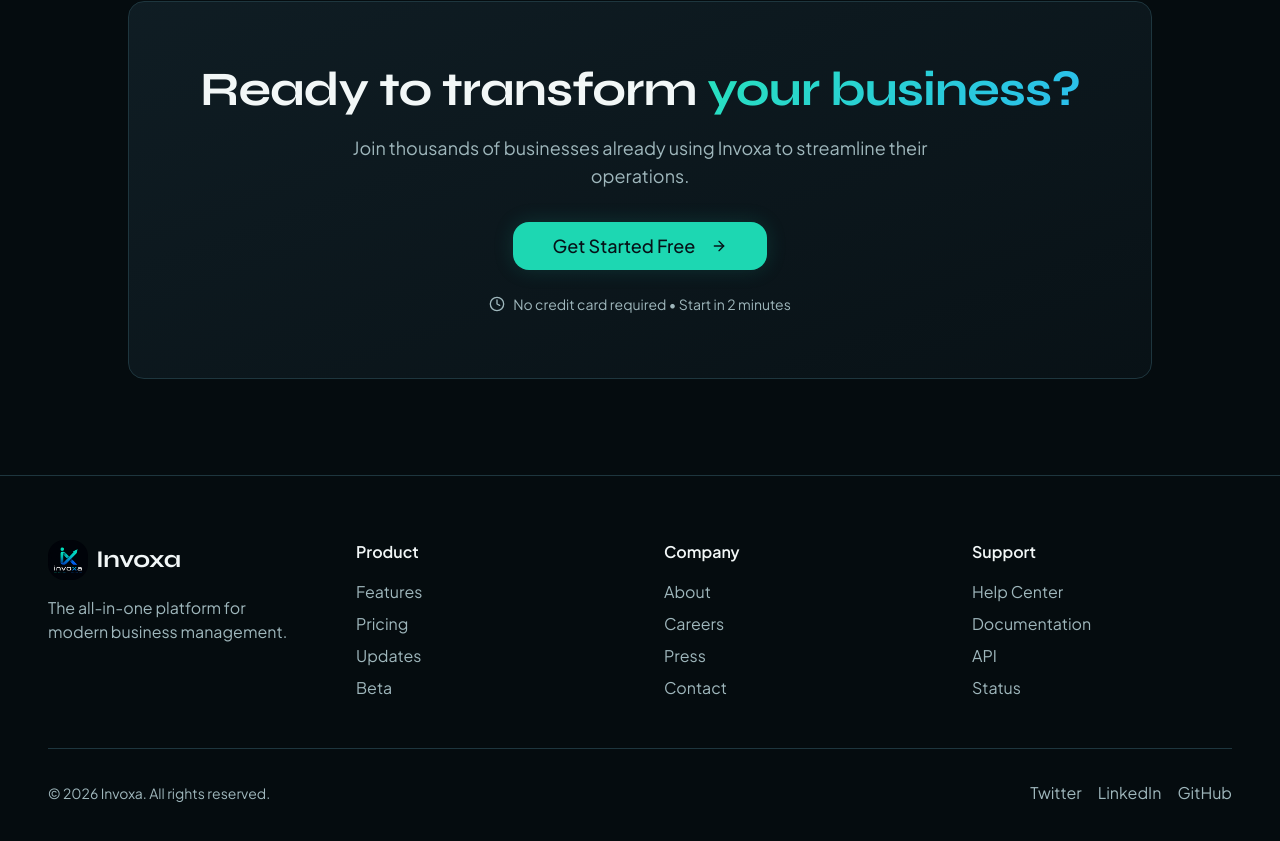
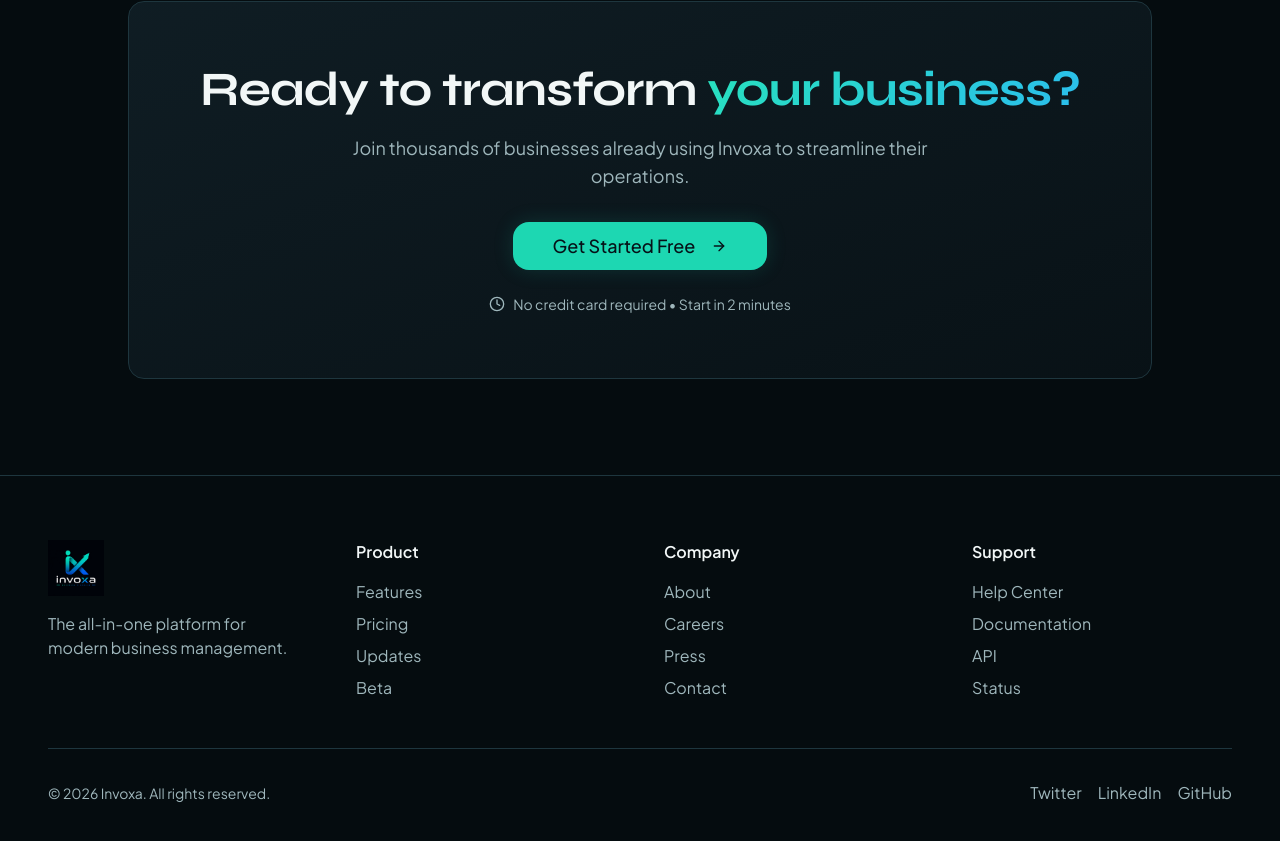
Before and after one commit to haseeb-ahad/cloth-flow-boss, a React (Vite) app: page / in a window 1280 px wide. Shown: the part 3303-4144 px from the top of the page. Built offline with nearby package versions, Linux system fonts and the light colour scheme.

Commit message:
Changes
Co-authored-by: haseeb-ahad <176936172+haseeb-ahad@users.noreply.github.com>

```diff
--- a/src/pages/Landing.tsx
+++ b/src/pages/Landing.tsx
@@ -429,12 +429,10 @@ const Landing = () => {
         <div className="mx-auto max-w-7xl">
           <div className="mb-12 grid gap-12 md:grid-cols-4">
             <div className="space-y-4">
-              <div className="flex items-center gap-2">
-                <img src={invoxaLogo} alt="Invoxa logo" className="h-10 w-10 rounded-xl" />
-                <span className="font-display text-2xl font-bold text-foreground">Invoxa</span>
-              </div>
+              <img src={invoxaLogo} alt="Invoxa logo" className="h-14 w-auto" />
               <p className="text-muted-foreground">The all-in-one platform for modern business management.</p>
             </div>
+
 
             {[
               { title: "Product", links: ["Features", "Pricing", "Updates", "Beta"] },
```
